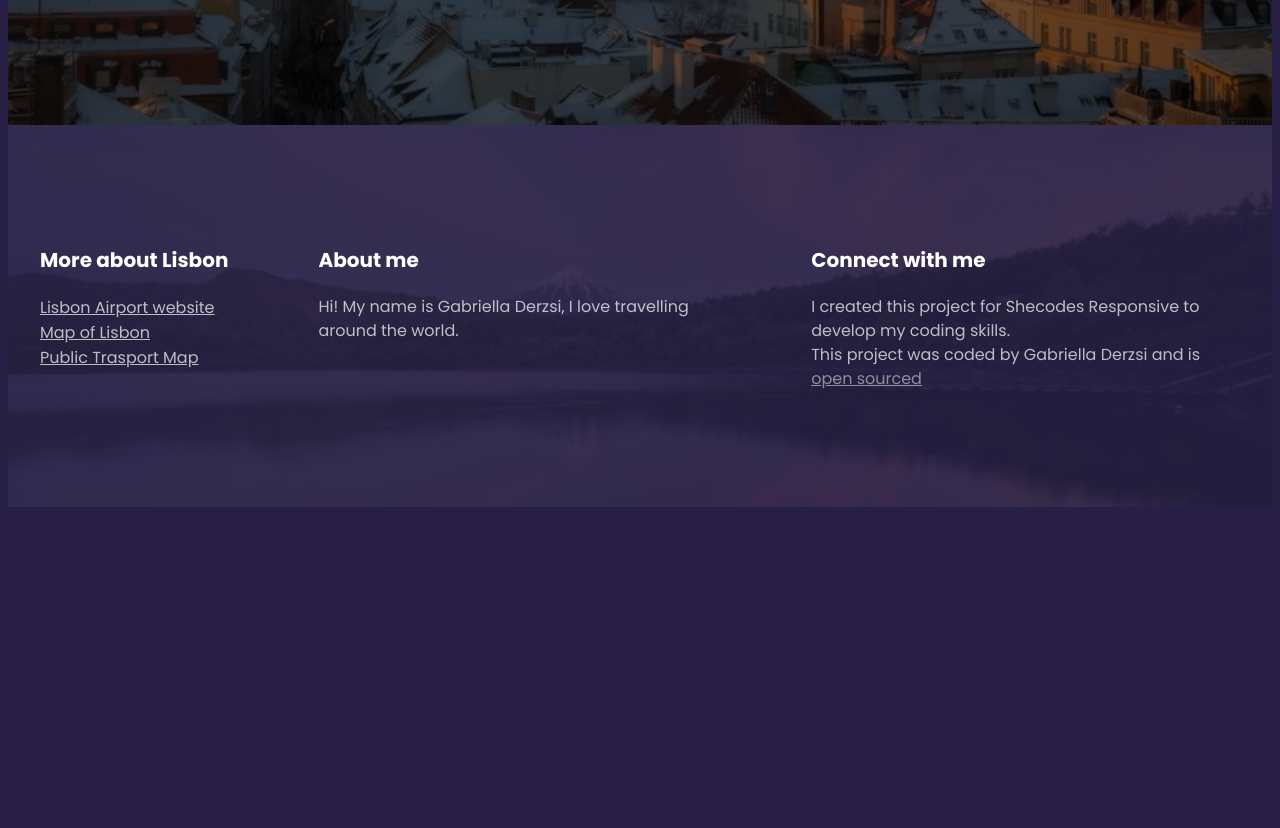
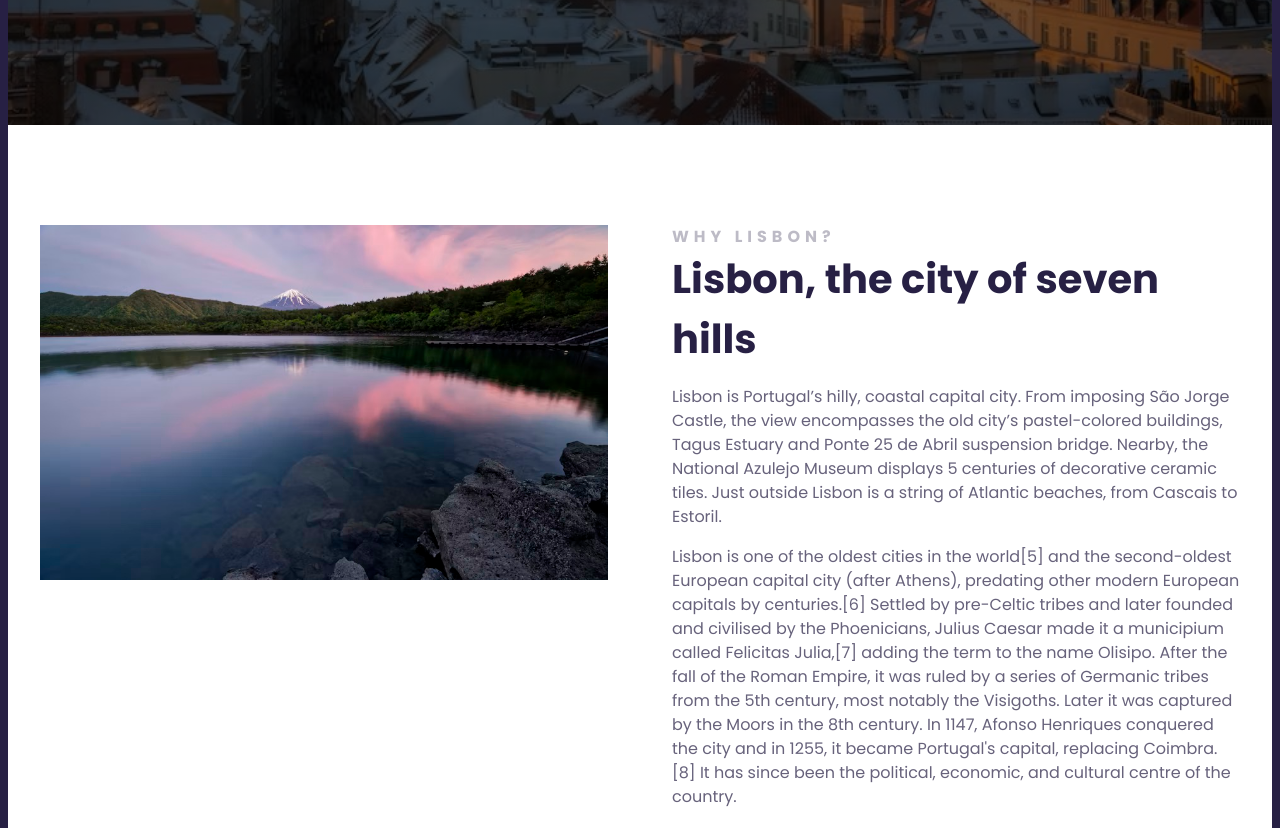
Before and after one commit to Gabcii/travel-project, a plain HTML site: page index.html in a window 1280 px wide. Shown: the part 620-1448 px from the top of the page. Before the commit the page ends 1135 px from the top, so only its background shows below. Drawn offline with Linux system fonts and the light colour scheme.

Commit message:
added main section

```diff
--- a/index.html
+++ b/index.html
@@ -21,9 +21,41 @@
         <h2>Capital city of Portugal</h2>
         <a href="#more">Learn more</a>
       </header>
-
+      <main>
+        <section class="grid grid-2-columns">
+          <div>
+            <img src="images/lake.jpeg" alt="Lake" class="img-responsive" />
+          </div>
+          <div>
+            <h2>Why Lisbon?</h2>
+            <h3>Lisbon, the city of seven hills</h3>
+            <p>
+              Lisbon is Portugal’s hilly, coastal capital city. From imposing
+              São Jorge Castle, the view encompasses the old city’s
+              pastel-colored buildings, Tagus Estuary and Ponte 25 de Abril
+              suspension bridge. Nearby, the National Azulejo Museum displays 5
+              centuries of decorative ceramic tiles. Just outside Lisbon is a
+              string of Atlantic beaches, from Cascais to Estoril.
+            </p>
+            <p>
+              Lisbon is one of the oldest cities in the world[5] and the
+              second-oldest European capital city (after Athens), predating
+              other modern European capitals by centuries.[6] Settled by
+              pre-Celtic tribes and later founded and civilised by the
+              Phoenicians, Julius Caesar made it a municipium called Felicitas
+              Julia,[7] adding the term to the name Olisipo. After the fall of
+              the Roman Empire, it was ruled by a series of Germanic tribes from
+              the 5th century, most notably the Visigoths. Later it was captured
+              by the Moors in the 8th century. In 1147, Afonso Henriques
+              conquered the city and in 1255, it became Portugal's capital,
+              replacing Coimbra.[8] It has since been the political, economic,
+              and cultural centre of the country.
+            </p>
+          </div>
+        </section>
+      </main>
       <footer>
-        <section class="grid">
+        <section class="grid grid-3-columns-with-first-narrow">
           <div>
             <h3>More about Lisbon</h3>
             <ul>
--- a/src/styles.css
+++ b/src/styles.css
@@ -8,12 +8,21 @@ body {
 }
 .grid {
   display: grid;
+  grid-gap: 64px;
+}
+.img-responsive {
+  width: 100%;
+}
+.grid-2-columns {
+  grid-template-columns: 1fr 1fr;
+}
+.grid-3-columns-with-first-narrow {
   grid-template-columns: 1fr 2fr 2fr;
-  grid-gap: 64px;
 }
 section {
   max-width: 1200px;
   margin: 0 auto;
+  padding: 100px 0;
 }
 header {
   background-image:
@@ -58,6 +67,34 @@ header a {
   margin-top: 32px;
   display: inline-block;
 }
+main {
+  background-color: white;
+}
+main h2 {
+  font-weight: 700;
+  font-size: 16px;
+  line-height: 1.5;
+  letter-spacing: 5px;
+  color: #272044;
+  opacity: 0.3;
+  text-transform: uppercase;
+  margin: 0;
+}
+main h3 {
+  font-weight: 700;
+  font-size: 40px;
+  line-height: 1.5;
+  color: #272044;
+  margin: 0;
+}
+main p {
+  font-size: normal;
+  font-weight: 400;
+  font-size: 16px;
+  line-height: 1.5;
+  color: #272044;
+  opacity: 0.7;
+}
 footer {
   color: white;
   background-image:
@@ -65,7 +102,6 @@ footer {
     url("../images/lake.jpeg");
   background-repeat: no-repeat;
   background-size: cover;
-  padding: 100px 0;
 }
 footer h3 {
   font-weight: 700;
@@ -103,4 +139,11 @@ footer a {
   header h3 {
     font-size: 12px;
   }
+  .grid {
+    grid-template-columns: 1fr;
+    grid-gap: 32px;
+  }
+  section {
+    padding: 30px;
+  }
 }
```
